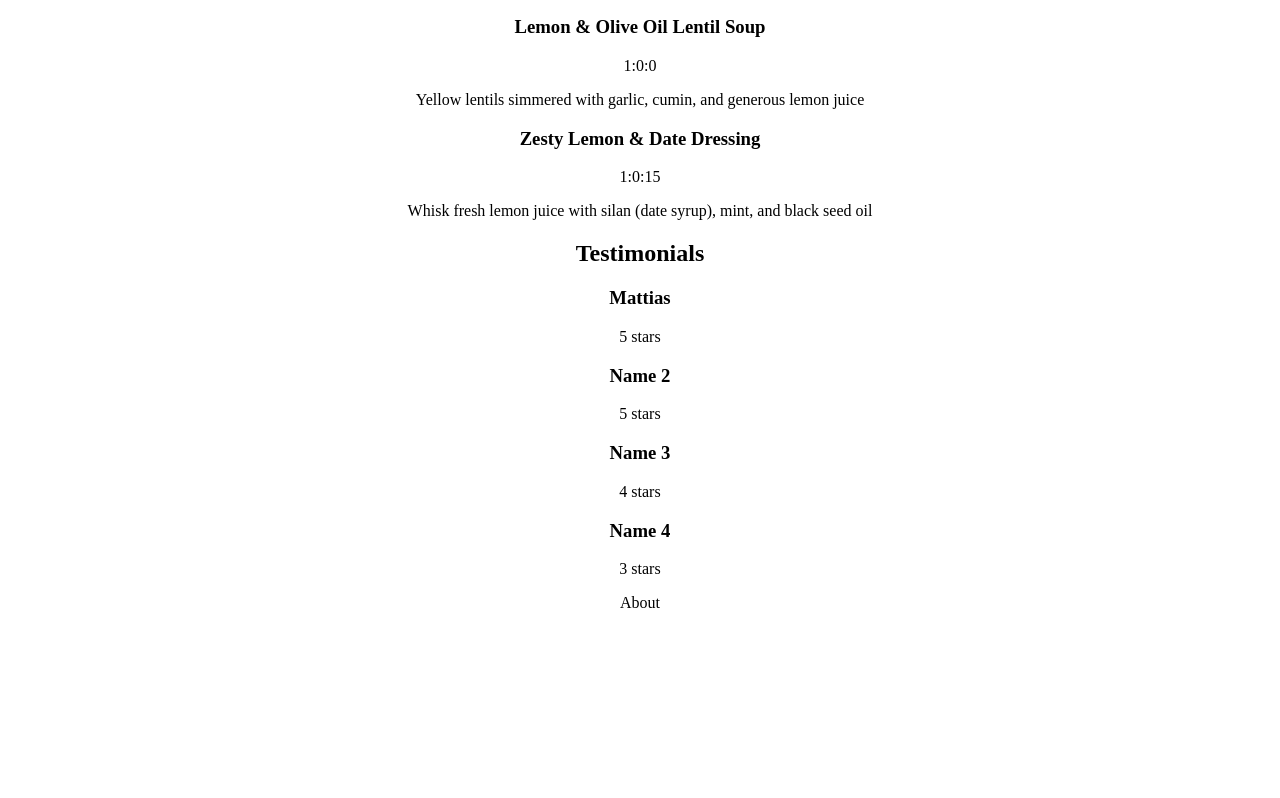
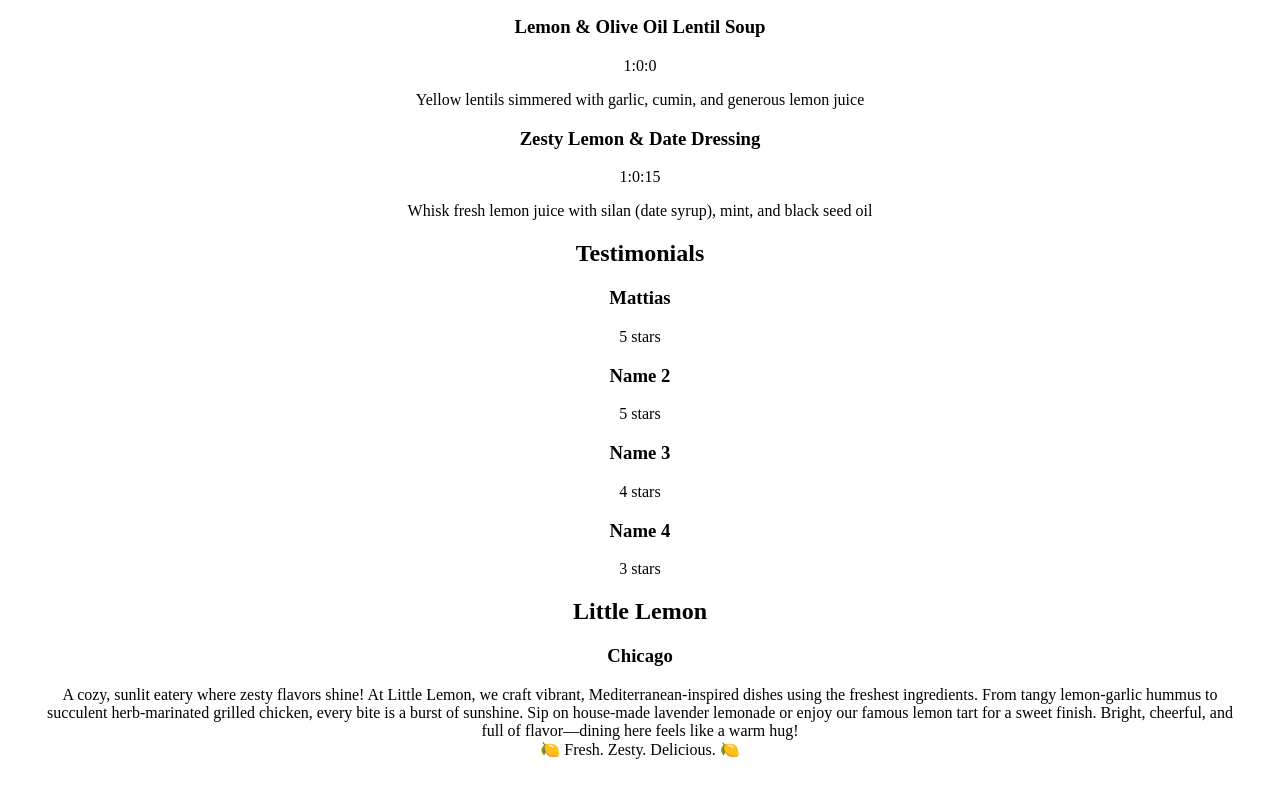
Before and after one commit to nomad-alt/little-lemon-app, a React (Vite) app: page / in a window 1280 px wide. Shown: the part 238-1036 px from the top of the page. Before the commit the page ends 890 px from the top, so only its background shows below. Built offline with nearby package versions, Linux system fonts and the light colour scheme.

Commit message:
Added About section

```diff
--- a/src/components/About.jsx
+++ b/src/components/About.jsx
@@ -2,8 +2,20 @@ import React from 'react'
 
 const About = () => {
   return (
-    <div>About</div>
-  )
+    <section className="about">
+      <h2>Little Lemon</h2>
+      <h3>Chicago</h3>
+      <p>
+        A cozy, sunlit eatery where zesty flavors shine! At Little Lemon,
+        we craft vibrant, Mediterranean-inspired dishes using the freshest ingredients.
+        From tangy lemon-garlic hummus to succulent herb-marinated grilled chicken,
+        every bite is a burst of sunshine.
+        Sip on house-made lavender lemonade or enjoy our famous lemon tart for a sweet finish.
+        Bright, cheerful, and full of flavor—dining here feels like a warm hug!
+        <br />🍋 Fresh. Zesty. Delicious. 🍋
+      </p>
+    </section>
+  );
 }
 
-export default About
+export default About;
```
